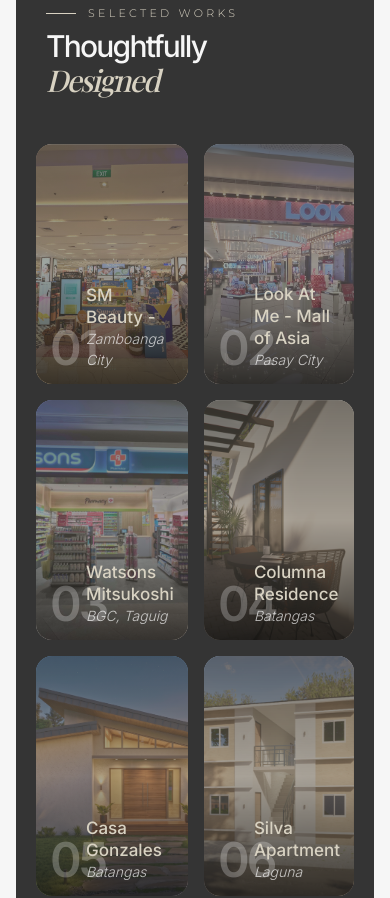
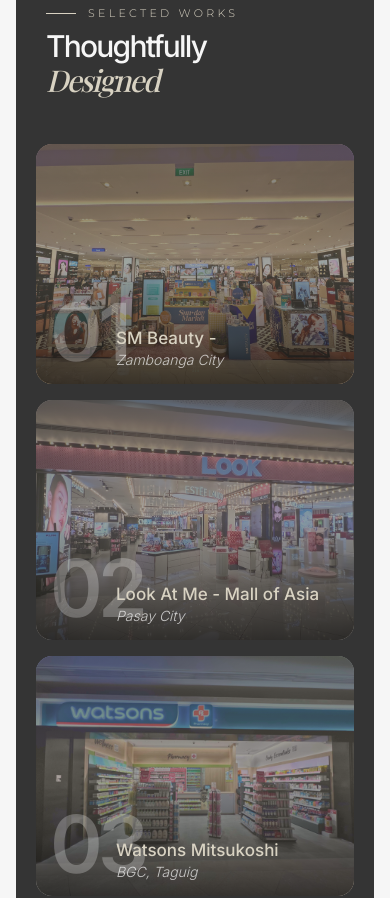
Before and after one commit to alleahbayas/architectural-portfolio, a React (Vite) app in the folder client/: page / in a window 390 px wide. Shown: the part 2000-2898 px from the top of the page. Built offline with nearby package versions, Linux system fonts and the light colour scheme; a web font is replaced by a local one.

Commit message:
Update: Project Card Responsiveness

```diff
--- a/client/src/components/ProjectCard.css
+++ b/client/src/components/ProjectCard.css
@@ -127,13 +127,13 @@
   }
 
   .project-card-num {
-    font-size: 64px;
+    font-size: 90px;
     left: 16px;
     bottom: 14px;
   }
 
   .project-card-info {
-    padding: 16px 16px 16px 64px;
+    padding: 16px 16px 16px 75px;
   }
 
   .project-card-info h3 {
@@ -152,13 +152,13 @@
   }
 
   .project-card-num {
-    font-size: 48px;
+    font-size: 80px;
     left: 14px;
     bottom: 12px;
   }
 
   .project-card-info {
-    padding: 14px 14px 14px 50px;
+    padding: 14px 14px 14px 80px;
   }
 
   .project-card-info h3 {
--- a/client/src/pages/Projects.css
+++ b/client/src/pages/Projects.css
@@ -300,7 +300,7 @@
   }
 
   .project-cards-grid {
-    grid-template-columns: 1fr 1fr;
+    grid-template-columns: 1fr;
     gap: 20px;
     padding: 20px 28px 32px;
   }
```
